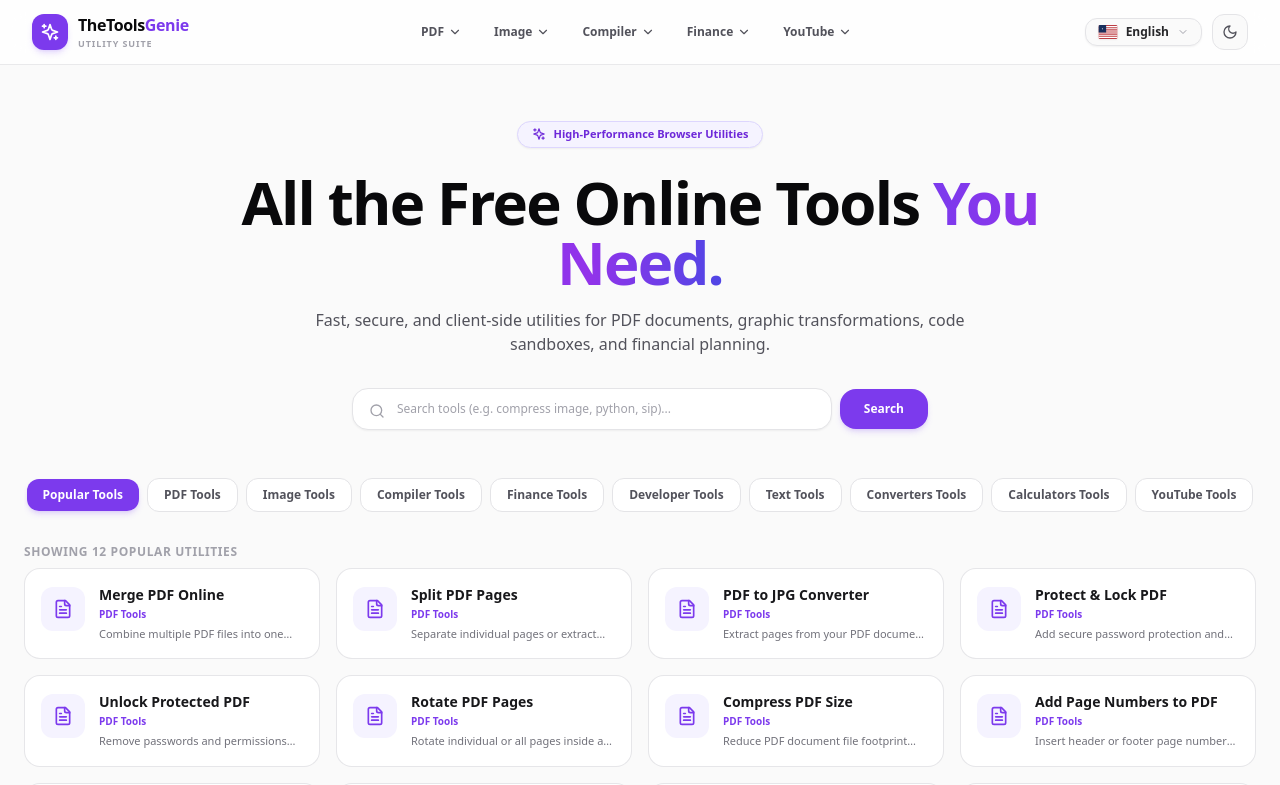
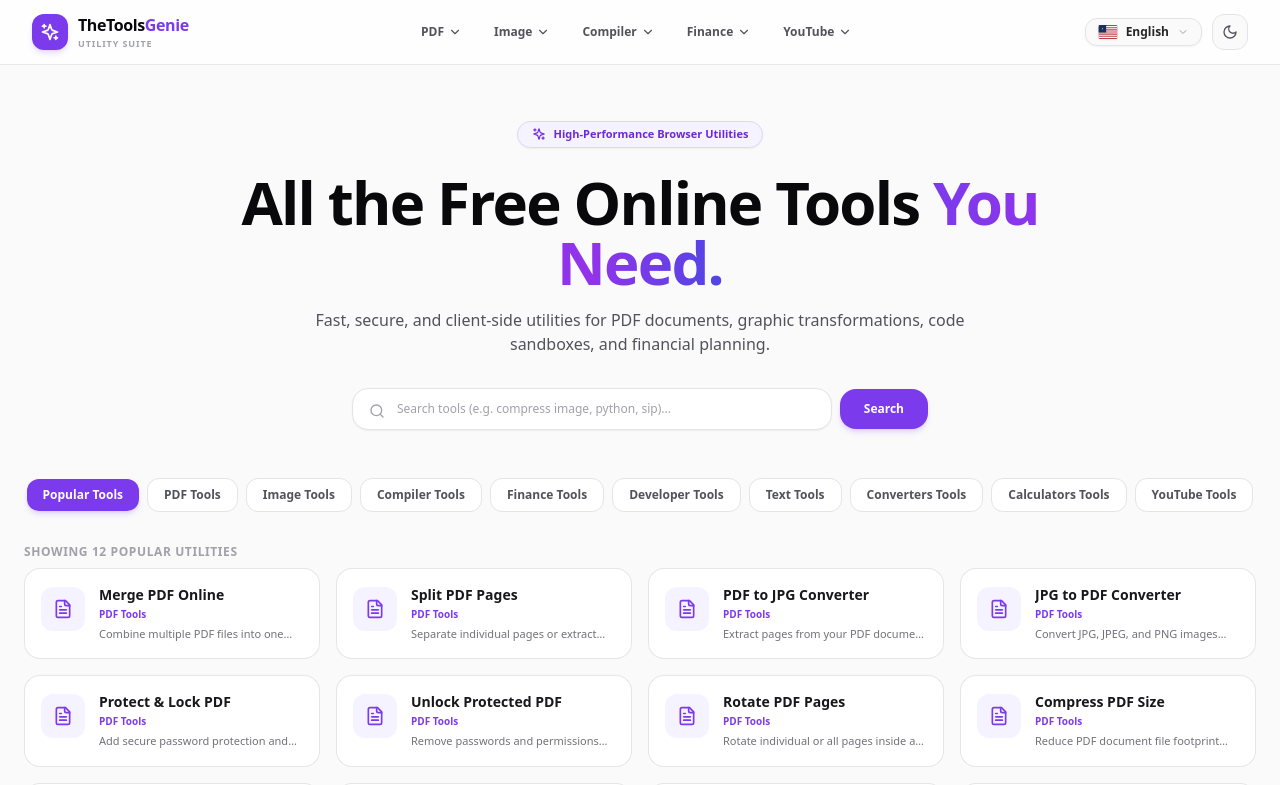
Before and after one commit to RajeshKhandare/thetoolsgenie-, a Next.js app: page / in a window 1280 px wide. Shown: the top 785 px of the page. Built offline with nearby package versions, Linux system fonts and the light colour scheme.

Commit message:
Update toolsRegistry.ts

```diff
--- a/data/toolsRegistry.ts
+++ b/data/toolsRegistry.ts
@@ -20,7 +20,9 @@ export const CATEGORIES = [
 ] as const;
 
 export const TOOLS_REGISTRY: ToolMeta[] = [
-  // 1. PDF TOOLS
+  // ==========================================
+  // 1. PDF TOOLS (14 Complete Tools)
+  // ==========================================
   {
     name: 'Merge PDF Online',
     slug: 'merge-pdf',
@@ -38,6 +40,12 @@ export const TOOLS_REGISTRY: ToolMeta[] = [
     slug: 'pdf-to-jpg',
     category: 'PDF',
     description: 'Extract pages from your PDF document and export them as high-quality JPG images.',
+  },
+  {
+    name: 'JPG to PDF Converter',
+    slug: 'jpg-to-pdf',
+    category: 'PDF',
+    description: 'Convert JPG, JPEG, and PNG images into a clean standardized PDF file.',
   },
   {
     name: 'Protect & Lock PDF',
@@ -100,7 +108,9 @@ export const TOOLS_REGISTRY: ToolMeta[] = [
     description: 'Convert colored PDF documents into monochrome black and white for cheap printing.',
   },
 
-  // 2. IMAGE TOOLS
+  // ==========================================
+  // 2. IMAGE TOOLS (12 Complete Tools)
+  // ==========================================
   {
     name: 'Compress Image Online',
     slug: 'compress-image',
@@ -156,13 +166,39 @@ export const TOOLS_REGISTRY: ToolMeta[] = [
     description: 'Convert colored photographs into black and white monochrome representations.',
   },
   {
+    name: 'Invert Image Colors',
+    slug: 'invert-image-colors',
+    category: 'Image',
+    description: 'Invert RGB pixel values to generate negative color effects on photos.',
+  },
+  {
     name: 'Flip & Rotate Image',
     slug: 'flip-rotate-image',
     category: 'Image',
     description: 'Flip images horizontally, vertically, or rotate 90 degrees with instant canvas preview.',
   },
+  {
+    name: 'Instant QR Code Generator',
+    slug: 'instant-qr-code-generator',
+    category: 'Image',
+    description: 'Generate scannable high-resolution QR codes from text, links, or contact cards.',
+  },
+  {
+    name: 'Image Blur & Privacy Filter',
+    slug: 'image-blur-filter',
+    category: 'Image',
+    description: 'Apply Gaussian blur effects to hide faces, plates, or private details.',
+  },
+  {
+    name: 'Image Color Palette Extractor',
+    slug: 'image-color-palette-extractor',
+    category: 'Image',
+    description: 'Extract dominant HEX and RGB color schemes directly from any photo.',
+  },
 
-  // 3. COMPILERS & RUNNERS
+  // ==========================================
+  // 3. COMPILERS & RUNNERS (8 Complete Tools)
+  // ==========================================
   {
     name: 'Online Python Compiler',
     slug: 'online-python-compiler',
@@ -194,13 +230,27 @@ export const TOOLS_REGISTRY: ToolMeta[] = [
     description: 'Write, debug, and run standard Java code snippets directly in your web browser.',
   },
   {
+    name: 'Online C# Compiler',
+    slug: 'online-csharp-compiler',
+    category: 'Compiler',
+    description: 'Run C# code scripts in client sandbox with immediate standard output display.',
+  },
+  {
+    name: 'Online PHP Runner',
+    slug: 'online-php-runner',
+    category: 'Compiler',
+    description: 'Test PHP code syntax and algorithms directly inside browser memory.',
+  },
+  {
     name: 'Online SQL Runner',
     slug: 'online-sql-runner',
     category: 'Compiler',
     description: 'Execute SQL queries, test database tables, and verify relational commands.',
   },
 
-  // 4. DEVELOPER TOOLS (Active for Developer Filter)
+  // ==========================================
+  // 4. DEVELOPER UTILITIES (12 Complete Tools)
+  // ==========================================
   {
     name: 'JSON Prettifier & Validator',
     slug: 'json-formatter-validator',
@@ -274,47 +324,75 @@ export const TOOLS_REGISTRY: ToolMeta[] = [
     description: 'Parse browser client strings to detect OS, engine, and device models.',
   },
 
-  // 5. TEXT TOOLS (Active for Text Filter)
+  // ==========================================
+  // 5. TEXT TOOLS (10 Complete Tools)
+  // ==========================================
   {
-    name: 'Online Word & Character Counter',
+    name: 'Live Word & Character Counter',
     slug: 'word-character-counter',
     category: 'Text',
     description: 'Count real-time words, characters, sentences, paragraphs, and reading duration.',
   },
   {
-    name: 'Text Case Converter',
+    name: 'Case Converter',
     slug: 'text-case-converter',
     category: 'Text',
-    description: 'Convert text between UPPERCASE, lowercase, Title Case, and camelCase.',
+    description: 'Instantly transform text into UPPERCASE, lowercase, Title Case, and camelCase.',
+  },
+  {
+    name: 'Remove Duplicate Lines',
+    slug: 'remove-duplicate-lines',
+    category: 'Text',
+    description: 'Clean lists and data arrays by removing repetitive text lines instantly.',
   },
   {
     name: 'Lorem Ipsum Generator',
     slug: 'lorem-ipsum-generator',
     category: 'Text',
-    description: 'Generate dummy placeholder text paragraphs and sentences for mockups.',
+    description: 'Generate customizable placeholder text paragraphs and sentences for mockups.',
   },
   {
-    name: 'Remove Duplicate Lines',
-    slug: 'remove-duplicate-lines',
+    name: 'Markdown Live Previewer',
+    slug: 'markdown-to-html-converter',
     category: 'Text',
-    description: 'Strip repetitive lines from lists and sort clean text items.',
+    description: 'Write Markdown syntax and preview sanitized HTML output in real time.',
   },
   {
-    name: 'Markdown to HTML Live Converter',
-    slug: 'markdown-to-html-converter',
+    name: 'Reverse Text & Mirror Tool',
+    slug: 'reverse-text-mirror-tool',
     category: 'Text',
-    description: 'Render Markdown markdown code to sanitized clean HTML tags.',
+    description: 'Reverse string characters or word order with backwards text effects.',
   },
   {
-    name: 'Text Diff Checker',
+    name: 'Text & Code Diff Checker',
     slug: 'text-diff-checker',
     category: 'Text',
-    description: 'Compare two text documents side-by-side to highlight added and removed text.',
+    description: 'Compare two text blocks side-by-side to highlight added and removed text.',
+  },
+  {
+    name: 'Alphabetical Line Sorter',
+    slug: 'alphabetical-line-sorter',
+    category: 'Text',
+    description: 'Sort lists and lines alphabetically (A-Z, Z-A) or by string length.',
+  },
+  {
+    name: 'Strip HTML Tags from Text',
+    slug: 'strip-html-tags',
+    category: 'Text',
+    description: 'Clean raw HTML source code down to plain legible text strings.',
+  },
+  {
+    name: 'Find & Replace Text',
+    slug: 'find-replace-text',
+    category: 'Text',
+    description: 'Search and replace words or patterns across long text documents.',
   },
 
-  // 6. CONVERTERS (Active for Converters Filter)
+  // ==========================================
+  // 6. CONVERTERS (10 Complete Tools)
+  // ==========================================
   {
-    name: 'Unit Length & Distance Converter',
+    name: 'Length & Distance Converter',
     slug: 'unit-length-converter',
     category: 'Converters',
     description: 'Convert between Meters, Kilometers, Miles, Feet, Inches, and Yards.',
@@ -323,22 +401,60 @@ export const TOOLS_REGISTRY: ToolMeta[] = [
     name: 'Weight & Mass Converter',
     slug: 'weight-mass-converter',
     category: 'Converters',
-    description: 'Convert between Kilograms, Grams, Pounds (lbs), Ounces, and Metric Tons.',
+    description: 'Convert Kilograms, Grams, Pounds (lbs), Ounces, and Metric Tons.',
   },
   {
     name: 'Temperature Scale Converter',
     slug: 'temperature-converter',
     category: 'Converters',
-    description: 'Instant conversion between Celsius, Fahrenheit, and Kelvin temperature scales.',
+    description: 'Instantly convert between Celsius (°C), Fahrenheit (°F), and Kelvin (K).',
   },
   {
-    name: 'Digital Data Size Converter',
+    name: 'Data Storage Unit Converter',
     slug: 'data-size-converter',
     category: 'Converters',
-    description: 'Convert Bytes, KB, MB, GB, TB, and Petabytes with exact binary powers.',
+    description: 'Calculate digital binary and decimal bytes (KB, MB, GB, TB, PB).',
+  },
+  {
+    name: 'Speed & Velocity Converter',
+    slug: 'speed-velocity-converter',
+    category: 'Converters',
+    description: 'Convert km/h, mph, meters per second, knots, and Mach speeds.',
+  },
+  {
+    name: 'Time Duration Converter',
+    slug: 'time-duration-converter',
+    category: 'Converters',
+    description: 'Convert seconds, minutes, hours, days, weeks, months, and years.',
+  },
+  {
+    name: 'Area & Land Converter',
+    slug: 'area-land-converter',
+    category: 'Converters',
+    description: 'Convert Square Feet, Square Meters, Acres, Hectares, and Bigha.',
+  },
+  {
+    name: 'Pressure Unit Converter',
+    slug: 'pressure-unit-converter',
+    category: 'Converters',
+    description: 'Convert Pascal (Pa), Bar, PSI, and Atmosphere units.',
+  },
+  {
+    name: 'Energy & Work Converter',
+    slug: 'energy-work-converter',
+    category: 'Converters',
+    description: 'Convert Joules, Kilojoules, Calories, Kilocalories, and Kilowatt-hours.',
+  },
+  {
+    name: 'Power & Wattage Converter',
+    slug: 'power-wattage-converter',
+    category: 'Converters',
+    description: 'Convert Watts, Kilowatts (kW), Megawatts, and Mechanical Horsepower.',
   },
 
-  // 7. FINANCIAL TOOLS & CALCULATORS (Active for Finance & Calculators Filters)
+  // ==========================================
+  // 7. FINANCIAL UTILITIES (8 Complete Tools)
+  // ==========================================
   {
     name: 'SIP Wealth Calculator',
     slug: 'sip-calculator',
@@ -352,22 +468,10 @@ export const TOOLS_REGISTRY: ToolMeta[] = [
     description: 'Calculate monthly loan installments, total interest costs, and amortization schedules.',
   },
   {
-    name: 'Compound Interest Calculator',
-    slug: 'compound-interest-calculator',
-    category: 'Calculators',
-    description: 'Calculate annual, monthly, and daily compound interest growth on savings.',
-  },
-  {
     name: 'Lumpsum Investment Calculator',
     slug: 'lumpsum-calculator',
     category: 'Finance',
     description: 'Estimate total maturity returns on one-time lumpsum mutual fund investments.',
-  },
-  {
-    name: 'Percentage Calculator Online',
-    slug: 'percentage-calculator',
-    category: 'Calculators',
-    description: 'Calculate percentage increase, percentage decrease, and fraction differences instantly.',
   },
   {
     name: 'GST Calculator Online',
@@ -382,13 +486,79 @@ export const TOOLS_REGISTRY: ToolMeta[] = [
     description: 'Calculate monthly in-hand take-home salary after taxes and deductions.',
   },
   {
+    name: 'Fixed Deposit (FD) Calculator',
+    slug: 'fd-calculator',
+    category: 'Finance',
+    description: 'Calculate fixed deposit interest payout and total maturity sum over tenure.',
+  },
+  {
+    name: 'Recurring Deposit (RD) Calculator',
+    slug: 'rd-calculator',
+    category: 'Finance',
+    description: 'Estimate compounded interest gains on recurring monthly bank deposits.',
+  },
+  {
+    name: 'Retirement Corpus Planner',
+    slug: 'retirement-calculator',
+    category: 'Finance',
+    description: 'Calculate future living expenses and target retirement savings funds.',
+  },
+
+  // ==========================================
+  // 8. CALCULATORS (8 Complete Tools)
+  // ==========================================
+  {
+    name: 'Compound Interest Calculator',
+    slug: 'compound-interest-calculator',
+    category: 'Calculators',
+    description: 'Calculate annual, monthly, and daily compound interest growth on savings.',
+  },
+  {
     name: 'Simple Interest Calculator',
     slug: 'simple-interest-calculator',
     category: 'Calculators',
     description: 'Calculate basic simple interest accrued on principal amounts with fixed rates.',
   },
+  {
+    name: 'Percentage Calculator Online',
+    slug: 'percentage-calculator',
+    category: 'Calculators',
+    description: 'Calculate percentage increase, percentage decrease, and fraction differences instantly.',
+  },
+  {
+    name: 'Age & Date of Birth Calculator',
+    slug: 'age-calculator',
+    category: 'Calculators',
+    description: 'Calculate exact chronological age in years, months, weeks, and days.',
+  },
+  {
+    name: 'Body Mass Index (BMI) Calculator',
+    slug: 'bmi-calculator',
+    category: 'Calculators',
+    description: 'Calculate BMI metric score and healthy weight categories based on height.',
+  },
+  {
+    name: 'Scientific Calculator Online',
+    slug: 'scientific-calculator',
+    category: 'Calculators',
+    description: 'Perform advanced trigonometry, logarithms, exponentials, and algebra expressions.',
+  },
+  {
+    name: 'Discount & Sales Tax Calculator',
+    slug: 'discount-calculator',
+    category: 'Calculators',
+    description: 'Calculate final prices after store coupon discounts and applicable sales taxes.',
+  },
+  {
+    name: 'Tip & Bill Split Calculator',
+    slug: 'tip-calculator',
+    category: 'Calculators',
+    description: 'Split restaurant dinner bills and calculate service tip percentages evenly.',
+  },
 
-  // 8. YOUTUBE TOOLS (Active for YouTube Filter)
+  // ==========================================
+  // 9. YOUTUBE TOOLS (4 Complete Tools)
+  // ==========================================
   {
     name: 'YouTube Thumbnail Downloader',
     slug: 'youtube-thumbnail-downloader',
```
